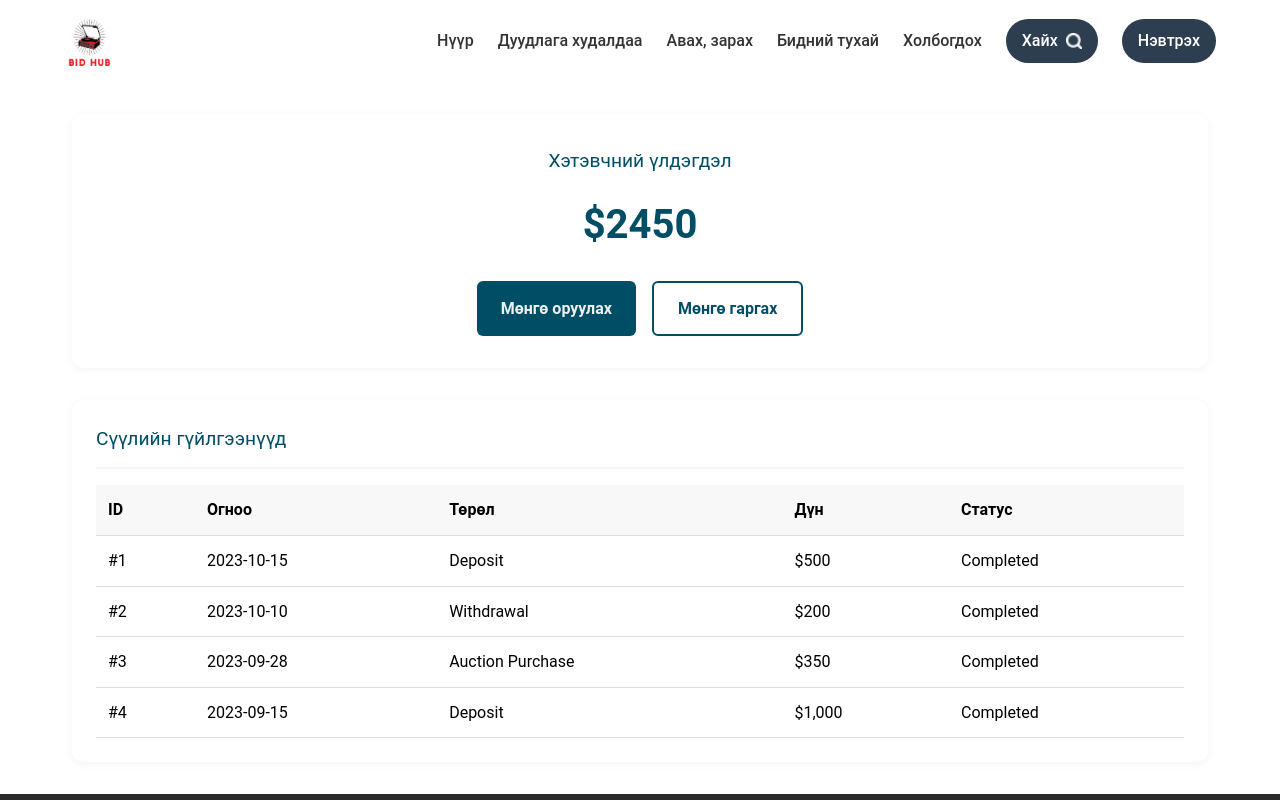
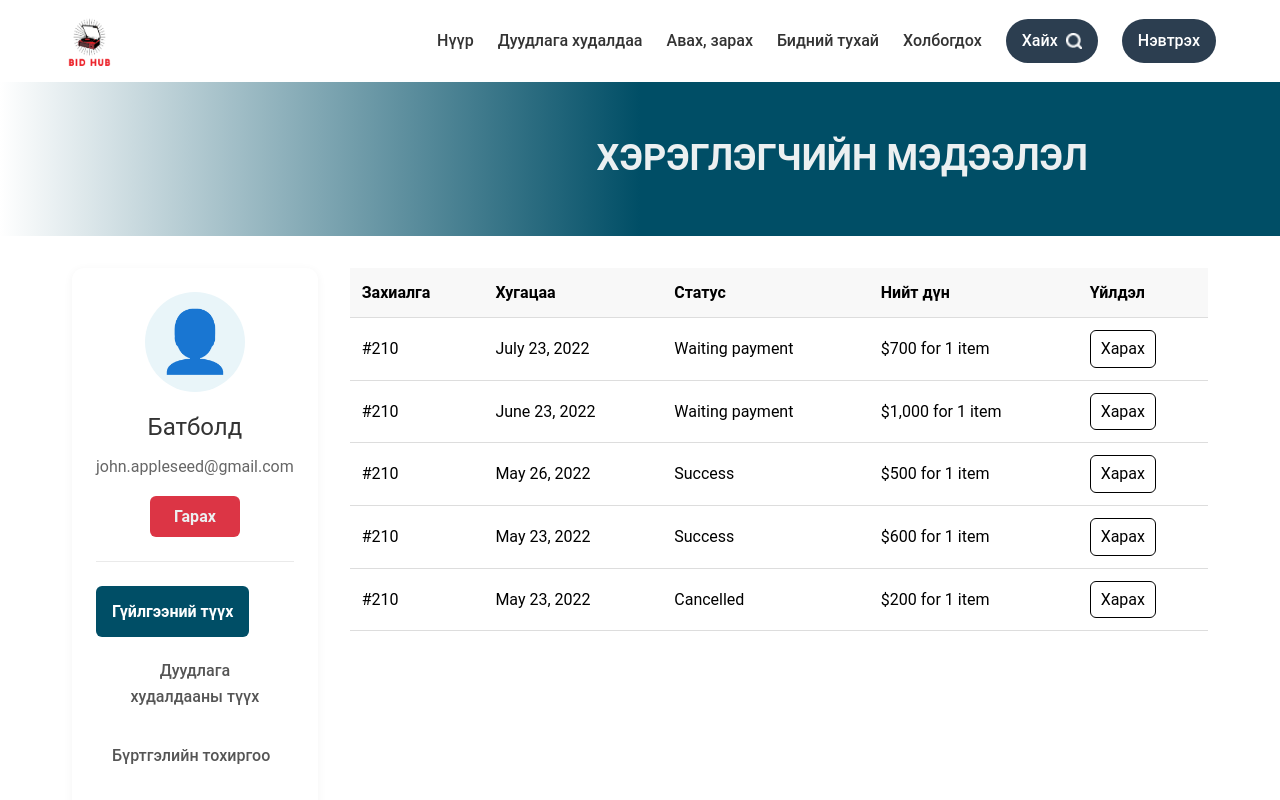
Before and after one commit to Nak-1/BIHDUB_APP, a Next.js app in the folder bidhub_app/: page /profile in a window 1280 px wide. Shown: the top 800 px of the page. Built offline with nearby package versions, Linux system fonts and the light colour scheme.

Commit message:
fixed profile

```diff
--- a/bidhub_app/app/profile/page.js
+++ b/bidhub_app/app/profile/page.js
@@ -3,9 +3,42 @@ import { useState } from "react";
 import DepositModal from "../../components/DepositModal";
 import "../../styles/Profile.css";
 
-const orders = [ /*...*/ ];
-const products = [ /*...*/ ];
-const initialTransactions = [
+const orders = [
+  { id: 210, date: "July 23, 2022", status: "Waiting payment", total: "$700 for 1 item" },
+  { id: 210, date: "June 23, 2022", status: "Waiting payment", total: "$1,000 for 1 item" },
+  { id: 210, date: "May 26, 2022", status: "Success", total: "$500 for 1 item" },
+  { id: 210, date: "May 23, 2022", status: "Success", total: "$600 for 1 item" },
+  { id: 210, date: "May 23, 2022", status: "Cancelled", total: "$200 for 1 item" }
+];
+
+const products = [
+  {
+    id: 1,
+    image: null,
+    name: "Plant and Pots",
+    yourBid: "$1,000",
+    currentBid: "$800",
+    status: "Эхэлсэн"
+  },
+  {
+    id: 2,
+    image: null,
+    name: "Bird in Forest",
+    yourBid: "$1,200",
+    currentBid: "$1,100",
+    status: "Эхэлсэн"
+  },
+  {
+    id: 3,
+    image: null,
+    name: "Woman in Forest",
+    yourBid: "$700",
+    currentBid: "$700",
+    status: "Эхэлсэн"
+  }
+];
+
+const transactions = [
   { id: 1, date: "2023-10-15", type: "Deposit", amount: "$500", status: "Completed" },
   { id: 2, date: "2023-10-10", type: "Withdrawal", amount: "$200", status: "Completed" },
   { id: 3, date: "2023-09-28", type: "Auction Purchase", amount: "$350", status: "Completed" },
@@ -13,13 +46,12 @@ const initialTransactions = [
 ];
 
 const ProfilePage = () => {
-  const [activeTab, setActiveTab] = useState("wallet");
+  const [activeTab, setActiveTab] = useState("history");
   const [isDepositModalOpen, setIsDepositModalOpen] = useState(false);
   const [walletBalance, setWalletBalance] = useState(2450);
-  const [transactions, setTransactions] = useState(initialTransactions);
-  const [modalMode, setModalMode] = useState("deposit");
 
   const handleDeposit = (depositData) => {
+
     setWalletBalance(prevBalance => prevBalance + depositData.amount);
 
     const newTransaction = {
@@ -30,38 +62,139 @@ const ProfilePage = () => {
       status: "Completed"
     };
 
-    setTransactions(prev => [newTransaction, ...prev]);
-  };
-
-  const handleWithdraw = (withdrawData) => {
-    if (walletBalance < withdrawData.amount) {
-      alert("Хэтэвчинд хангалттай мөнгө байхгүй байна!");
-      return;
-    }
-
-    setWalletBalance(prevBalance => prevBalance - withdrawData.amount);
-
-    const newTransaction = {
-      id: transactions.length + 1,
-      date: new Date().toISOString().split('T')[0],
-      type: "Withdrawal",
-      amount: `-$${withdrawData.amount}`,
-      status: "Completed"
-    };
-
-    setTransactions(prev => [newTransaction, ...prev]);
+    transactions.unshift(newTransaction);
   };
 
   return (
     <main>
-      {/* Header болон Sidebar хэсгүүд энд байх ёстой */}
+      <section className="profile-header-banner">
+        <h1>Хэрэглэгчийн мэдээлэл</h1>
+      </section>
 
       <section className="profile-content">
-        {/* Sidebar болон Navigation код орно */}
+        <aside className="sidebar">
+          <div className="profile-header">
+            <div className="profile-avatar">👤</div>
+            <div className="profile-info">
+              <h2>Батболд</h2>
+              <p>john.appleseed@gmail.com</p>
+              <a href="/" className="logout">Гарах</a>
+            </div>
+          </div>
+          <nav className="menu">
+            <button
+              className={`menu-item ${activeTab === "history" ? "active" : ""}`}
+              onClick={() => setActiveTab("history")}
+            >
+              Гүйлгээний түүх
+            </button>
+            <button
+              className={`menu-item ${activeTab === "auction" ? "active" : ""}`}
+              onClick={() => setActiveTab("auction")}
+            >
+              Дуудлага худалдааны түүх
+            </button>
+            <button
+              className={`menu-item ${activeTab === "settings" ? "active" : ""}`}
+              onClick={() => setActiveTab("settings")}
+            >
+              Бүртгэлийн тохиргоо
+            </button>
+            <button
+              className={`menu-item ${activeTab === "wallet" ? "active" : ""}`}
+              onClick={() => setActiveTab("wallet")}
+            >
+              Хэтэвч
+            </button>
+          </nav>
+        </aside>
 
-        {/* Тabs - wallet, history, auction, settings */}
         {
-          activeTab === "wallet" ? (
+          activeTab === "history" ? (
+            <div className="table-container">
+              <table className="order-table">
+                <thead>
+                  <tr>
+                    <th>Захиалга</th>
+                    <th>Хугацаа</th>
+                    <th>Статус</th>
+                    <th>Нийт дүн</th>
+                    <th>Үйлдэл</th>
+                  </tr>
+                </thead>
+                <tbody>
+                  {orders.map((order, index) => (
+                    <tr key={index}>
+                      <td><a href={`#${order.id}`}>#{order.id}</a></td>
+                      <td>{order.date}</td>
+                      <td>{order.status}</td>
+                      <td>{order.total}</td>
+                      <td><button className="view-btn">Харах</button></td>
+                    </tr>
+                  ))}
+                </tbody>
+              </table>
+            </div>
+          ) : activeTab === "auction" ? (
+            <div className="container">
+              <table className="auction-table">
+                <thead>
+                  <tr>
+                    <th>Бүтээгдэхүүн</th>
+                    <th>Таны санал</th>
+                    <th>Одоогийн тендер</th>
+                    <th>Статус</th>
+                  </tr>
+                </thead>
+                <tbody>
+                  {products.map((product) => (
+                    <tr key={product.id}>
+                      <td className="product-info">
+                        {product.image ? (
+                          <img src={product.image} alt={product.name} className="product-img" />
+                        ) : (
+                          <div className="product-img-placeholder"></div>
+                        )}
+                        <span>{product.name}</span>
+                      </td>
+                      <td>{product.yourBid}</td>
+                      <td>{product.currentBid}</td>
+                      <td>{product.status}</td>
+                    </tr>
+                  ))}
+                </tbody>
+              </table>
+            </div>
+          ) : activeTab === "settings" ? (
+            <div className="content">
+              <div className="card">
+                <h3>Хувийн мэдээлэл</h3>
+                <p><strong>Нэр:</strong> John</p>
+                <p><strong>Овог:</strong> Appleseed</p>
+                <p><strong>И-мэйл:</strong> john.appleseed@gmail.com</p>
+                <p><strong>Нууц үг:</strong> ******</p>
+                <button className="edit-btn">Засах</button>
+              </div>
+
+              <div className="card">
+                <h3>Тооцооны мэдээлэл, хаяг</h3>
+                <p><strong>Нэр:</strong> John</p>
+                <p><strong>Овог:</strong> Appleseed</p>
+                <p><strong>Картын дугаар:</strong> 3128321043392</p>
+                <p><strong>Хаяг:</strong> Jl. KH Hasyim Ashari, RT.006/RW...</p>
+                <button className="edit-btn">Засах</button>
+              </div>
+
+              <div className="card">
+                <h3>Хүргэлтийн мэдээлэл, хаяг</h3>
+                <p><strong>Нэр:</strong> John</p>
+                <p><strong>Овог:</strong> Appleseed</p>
+                <p><strong>CIF/SSN:</strong> ******</p>
+                <p><strong>Хаяг:</strong> Jl. KH Hasyim Ashari, RT.006/RW...</p>
+                <button className="edit-btn">Засах</button>
+              </div>
+            </div>
+          ) : activeTab === "wallet" ? (
             <div className="wallet-container">
               <div className="wallet-balance-card">
                 <h3>Хэтэвчний үлдэгдэл</h3>
@@ -69,22 +202,11 @@ const ProfilePage = () => {
                 <div className="wallet-actions">
                   <button
                     className="wallet-btn deposit"
-                    onClick={() => {
-                      setModalMode("deposit");
-                      setIsDepositModalOpen(true);
-                    }}
+                    onClick={() => setIsDepositModalOpen(true)}
                   >
                     Мөнгө оруулах
                   </button>
-                  <button
-                    className="wallet-btn withdraw"
-                    onClick={() => {
-                      setModalMode("withdraw");
-                      setIsDepositModalOpen(true);
-                    }}
-                  >
-                    Мөнгө гаргах
-                  </button>
+                  <button className="wallet-btn withdraw">Мөнгө гаргах</button>
                 </div>
               </div>
 
@@ -114,24 +236,14 @@ const ProfilePage = () => {
                 </table>
               </div>
             </div>
-          ) : activeTab === "history" ? (
-            <div>Түүх харагдана (History Tab)</div>
-          ) : activeTab === "auction" ? (
-            <div>Дуудлага худалдаа (Auction Tab)</div>
-          ) : activeTab === "settings" ? (
-            <div>Тохиргоо (Settings Tab)</div>
-          ) : (
-            <div></div> // Хоосон div fallback
-          )
+          ) : null
         }
       </section>
 
       <DepositModal
         isOpen={isDepositModalOpen}
-        mode={modalMode}
         onClose={() => setIsDepositModalOpen(false)}
         onDeposit={handleDeposit}
-        onWithdraw={handleWithdraw}
       />
     </main>
   );
```
